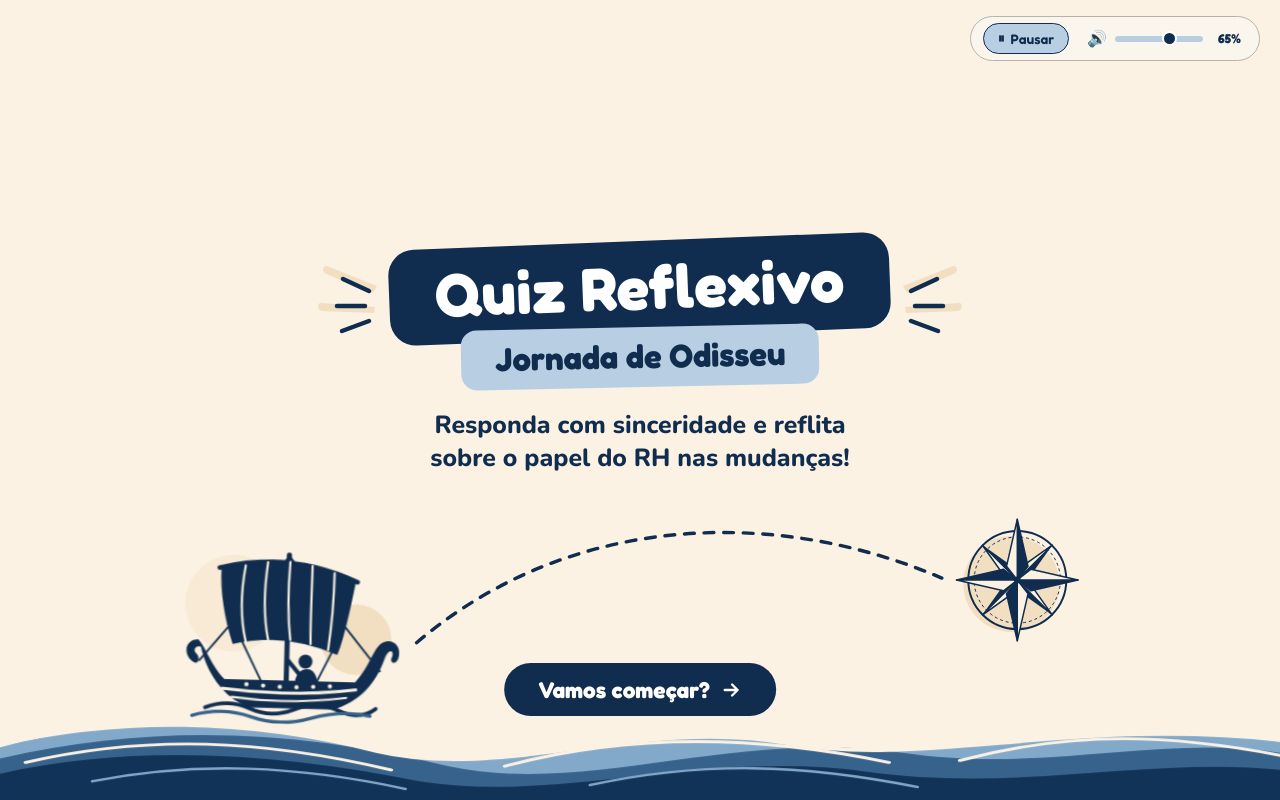
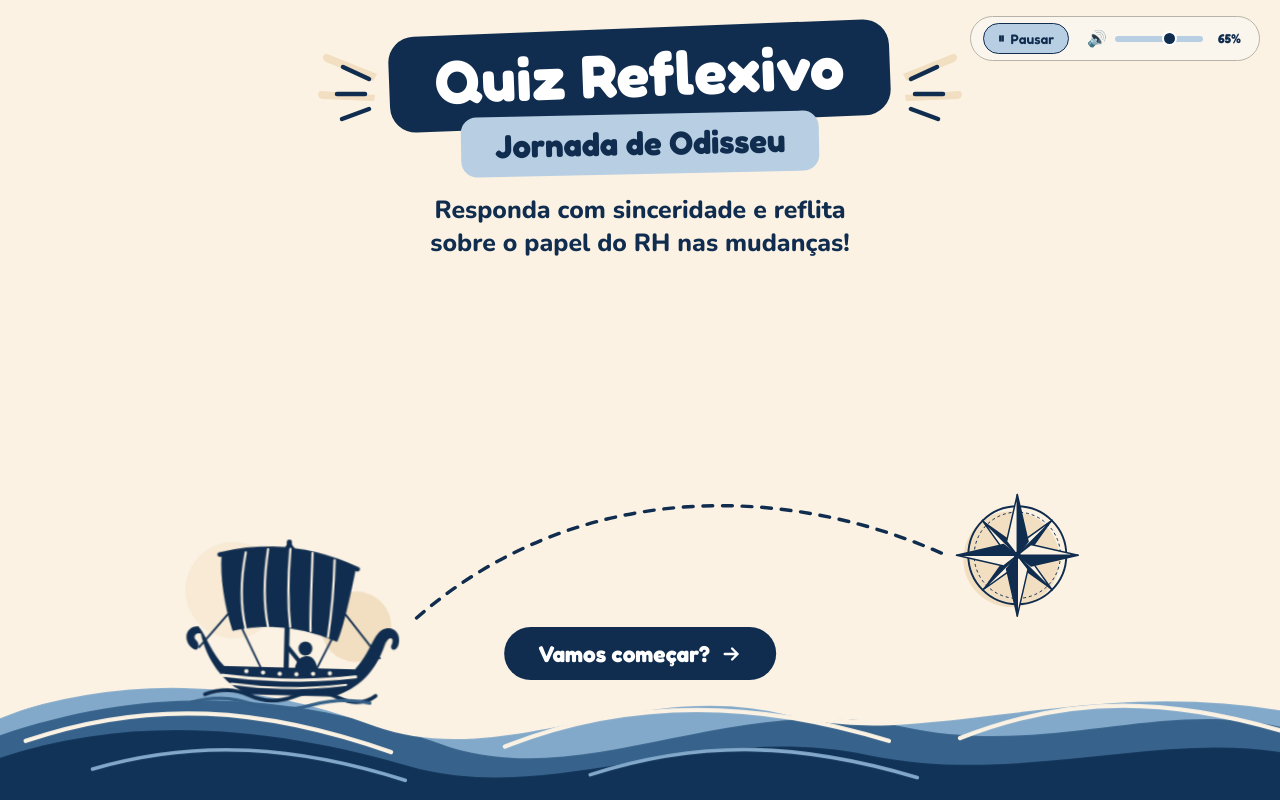
Before and after one commit to JoaoVictor-ss/QuizOdisseia, a plain HTML site: page index.html in a window 1280 px wide. Drawn offline with nearby package versions, Linux system fonts and the light colour scheme.

Commit message:
Sobe titulo, ondas, barco e botao na tela do PC

```diff
--- a/index.html
+++ b/index.html
@@ -214,10 +214,10 @@
 
           <!-- Cena Unificada da Capa: Barco à esquerda na onda + Tracejado passando por cima + Bússola à direita + Botão centralizado embaixo -->
           <div class="cover-scene">
-            <svg class="cover-map-svg" viewBox="0 0 1000 280" fill="none" aria-hidden="true">
+            <svg class="cover-map-svg" viewBox="0 0 1000 260" fill="none" aria-hidden="true">
               <!-- Caminho tracejado saindo da proa do barco, passando por cima no meio e chegando na bússola à direita -->
               <path
-                d="M 272 162 C 430 28, 640 24, 808 96"
+                d="M 272 152 C 430 14, 640 12, 808 86"
                 stroke="#102D4F"
                 stroke-width="3.5"
                 stroke-dasharray="10 10"
@@ -225,11 +225,11 @@
               />
 
               <!-- Bússola / Rosa dos Ventos à direita -->
-              <use href="#svg-compass-rose" x="815" y="28" width="140" height="140" />
+              <use href="#svg-compass-rose" x="815" y="18" width="140" height="140" />
 
-              <!-- Barco de Odisseu à esquerda sobre a onda -->
+              <!-- Barco de Odisseu à esquerda exatamente na base para pousar na crista da onda -->
               <g class="svg-ship-anim">
-                <use href="#svg-odysseus-ship" x="15" y="56" width="265" height="200" />
+                <use href="#svg-odysseus-ship" x="15" y="58" width="265" height="200" />
               </g>
             </svg>
 
--- a/styles.css
+++ b/styles.css
@@ -167,7 +167,7 @@ html, body {
   width: 100%;
   min-height: 100dvh;
   background-color: var(--bg-parchment);
-  padding: 48px 32px 120px;
+  padding: 28px 32px 140px;
   display: none;
   flex-direction: column;
   align-items: center;
@@ -186,7 +186,7 @@ html, body {
 }
 
 /* ==========================================
-   ONDAS ANIMADAS EM TODA A LARGURA E BARCO EM CIMA DA ONDA
+   ONDAS ANIMADAS MAIS ALTAS E BARCO EM CIMA DA ONDA
    ========================================== */
 @keyframes waveUpDown {
   0%, 100% {
@@ -210,8 +210,8 @@ html, body {
   position: absolute;
   left: 0;
   right: 0;
-  bottom: -12px;
-  height: 104px;
+  bottom: -10px;
+  height: 155px;
   z-index: 1;
   pointer-events: none;
 }
@@ -227,9 +227,9 @@ html, body {
    TELA 0: CAPA ("Quiz Reflexivo - Jornada de Odisseu")
    ========================================== */
 .slide-card[data-slide="0"] {
-  padding-top: 36px;
-  padding-bottom: 42px;
-  justify-content: flex-end;
+  padding-top: 28px;
+  padding-bottom: 76px;
+  justify-content: space-between;
 }
 
 .cover-content {
@@ -240,7 +240,7 @@ html, body {
   align-items: center;
   text-align: center;
   width: 100%;
-  margin: auto auto 8px;
+  margin: 0 auto;
 }
 
 .title-badge-group {
@@ -248,7 +248,7 @@ html, body {
   display: inline-flex;
   flex-direction: column;
   align-items: center;
-  margin-bottom: 18px;
+  margin-bottom: 16px;
 }
 
 .title-rays-left,
@@ -306,13 +306,13 @@ html, body {
   margin-top: 4px;
 }
 
-/* Cena Unificada da Capa: Barco à esquerda + Tracejado por cima + Bússola à direita + Botão no meio embaixo */
+/* Cena Unificada da Capa: Barco pousado na crista da onda + Tracejado por cima + Bússola + Botão no meio */
 .cover-scene {
   position: relative;
   z-index: 3;
   width: 100%;
   max-width: 980px;
-  margin: 0 auto;
+  margin: auto auto 0;
 }
 
 .cover-map-svg {
@@ -330,7 +330,7 @@ html, body {
 .btn-start-quiz {
   position: absolute;
   left: 50%;
-  bottom: 42px;
+  bottom: 44px;
   transform: translateX(-50%);
   z-index: 5;
   background: var(--navy-dark);
@@ -558,8 +558,8 @@ html, body {
    TELA 7: MENSAGEM FINAL + ESCOLHAS (100% CENTRALIZADO)
    ========================================== */
 .slide-card[data-slide="7"] {
-  padding-top: 32px;
-  padding-bottom: 118px;
+  padding-top: 24px;
+  padding-bottom: 138px;
 }
 
 .final-layout {
@@ -671,7 +671,7 @@ html, body {
 .final-ship-wrap {
   position: absolute;
   left: 3%;
-  bottom: 32px;
+  bottom: 72px;
   width: clamp(175px, 18vw, 235px);
   height: clamp(132px, 14vw, 178px);
   z-index: 3;
```
